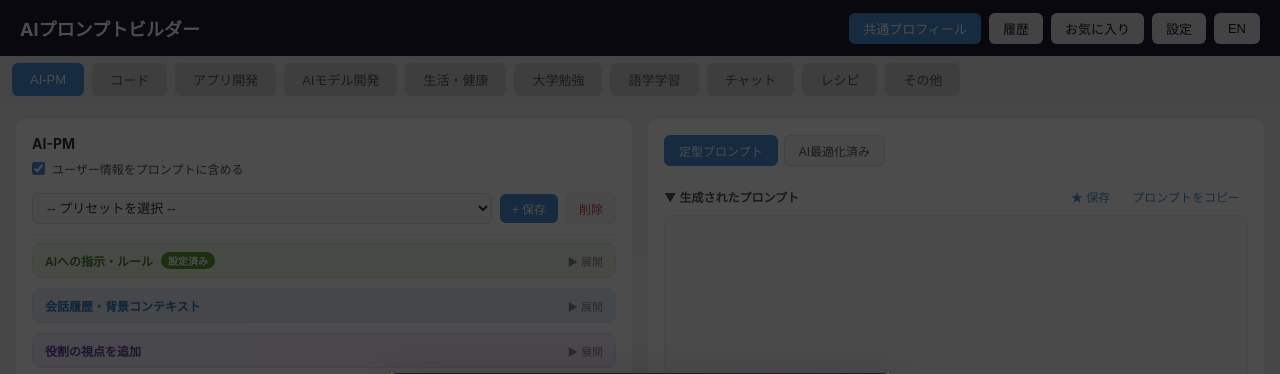
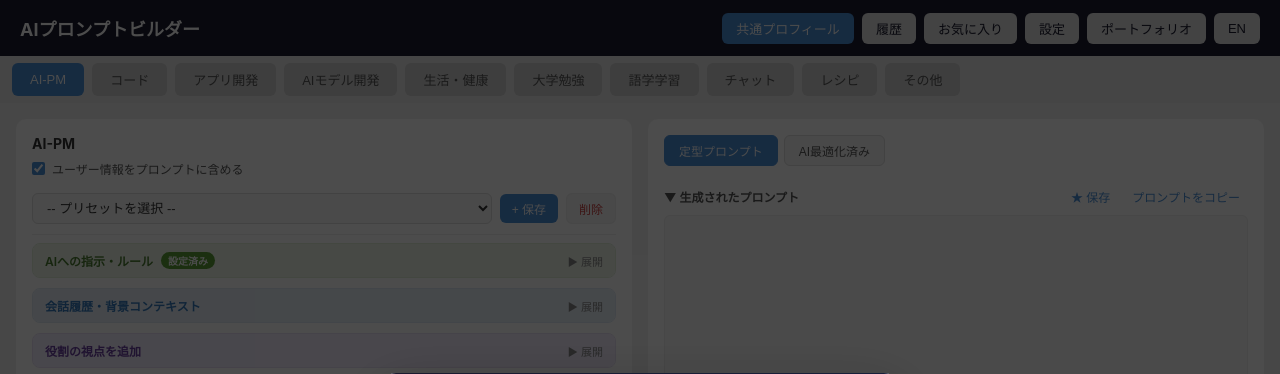
Before and after one commit to mona2083/PROMPT-BUILDER, a Flask app: page / in a window 1280 px wide. Shown: the top 374 px of the page. Run offline with Flask 3, Linux system fonts and the light colour scheme; data that the repository does not hold is empty; some libraries are stand-ins or nearby versions.

Commit message:
added portfolio link

```diff
--- a/templates/index.html
+++ b/templates/index.html
@@ -14,10 +14,12 @@
             justify-content: space-between; flex-shrink: 0; }
   .header h1 { color: #fff; font-size: 18px; font-weight: 700; }
   .header-btns { display: flex; gap: 8px; }
-  .header-btns button { background: #e0e0e0; color: #1a1a2e; border: none;
+  .header-btns button,
+  .header-btns a { background: #e0e0e0; color: #1a1a2e; border: none;
     border-radius: 6px; padding: 6px 14px; cursor: pointer;
-    font-size: 13px; font-weight: 500; }
-  .header-btns button:hover { background: #cccccc; }
+    font-size: 13px; font-weight: 500; text-decoration: none; display: inline-flex; align-items: center; }
+  .header-btns button:hover,
+  .header-btns a:hover { background: #cccccc; }
   .profile-btn { background: #4a90d9 !important; color: #fff !important; }
   .profile-btn:hover { background: #357abd !important; }
 
@@ -425,6 +427,7 @@
     <button id="history-btn" onclick="openHistory()">履歴</button>
     <button id="favorites-btn" onclick="openFavorites()">お気に入り</button>
     <button id="settings-btn" onclick="openSettings()">設定</button>
+    <a id="portfolio-btn" href="https://mona2083.github.io/portfolio-2026/index.html" target="_blank" rel="noopener">ポートフォリオ</a>
     <button id="lang-btn" onclick="toggleLang()">EN</button>
   </div>
 </div>
@@ -717,6 +720,7 @@ const UI = {
     promptLabel: "▼ 生成されたプロンプト", answerLabel: "▼ AIの回答",
     copyPrompt: "プロンプトをコピー", copyAnswer: "回答をコピー",
     loading: "AIに送信中...", done: "完了", langBtn: "EN",
+    portfolioBtn: "ポートフォリオ",
     sendOption: "AIに送信して回答を取得する",
     simpleMode: "追加質問モード（質問のみ送信）",
     errorEmpty: "質問・依頼内容を入力してください",
@@ -802,6 +806,7 @@ const UI = {
     promptLabel: "▼ Generated Prompt", answerLabel: "▼ AI Answer",
     copyPrompt: "Copy Prompt", copyAnswer: "Copy Answer",
     loading: "Sending to AI...", done: "Done", langBtn: "JA",
+    portfolioBtn: "Portfolio",
     sendOption: "Send to AI and get answer",
     simpleMode: "Follow-up mode (question only)",
     errorEmpty: "Please enter your question / request",
@@ -2142,6 +2147,7 @@ function updateStaticLabels() {
   set("history-btn", ui.historyBtn);
   set("favorites-btn", ui.favoritesBtn);
   set("settings-btn", ui.settingsBtn);
+  set("portfolio-btn", ui.portfolioBtn);
 
   // Main panel
   set("profile-edit-btn", ui.profileEditBtn);
```
